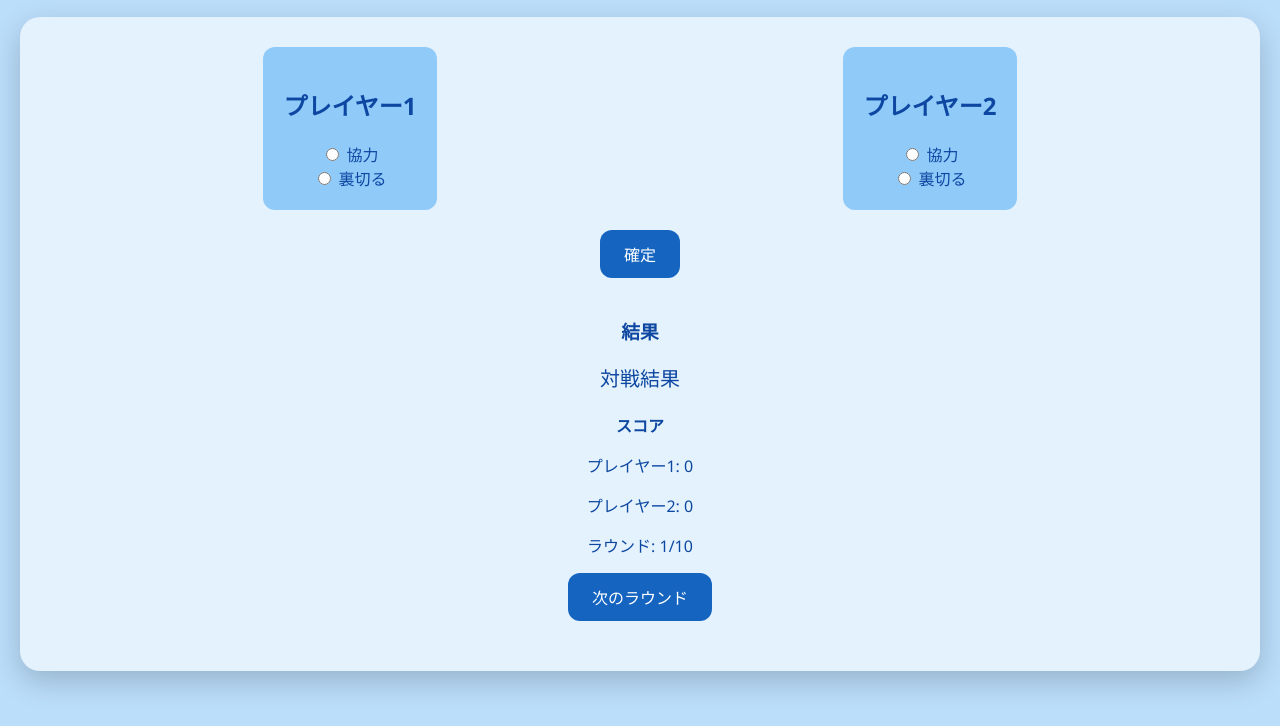
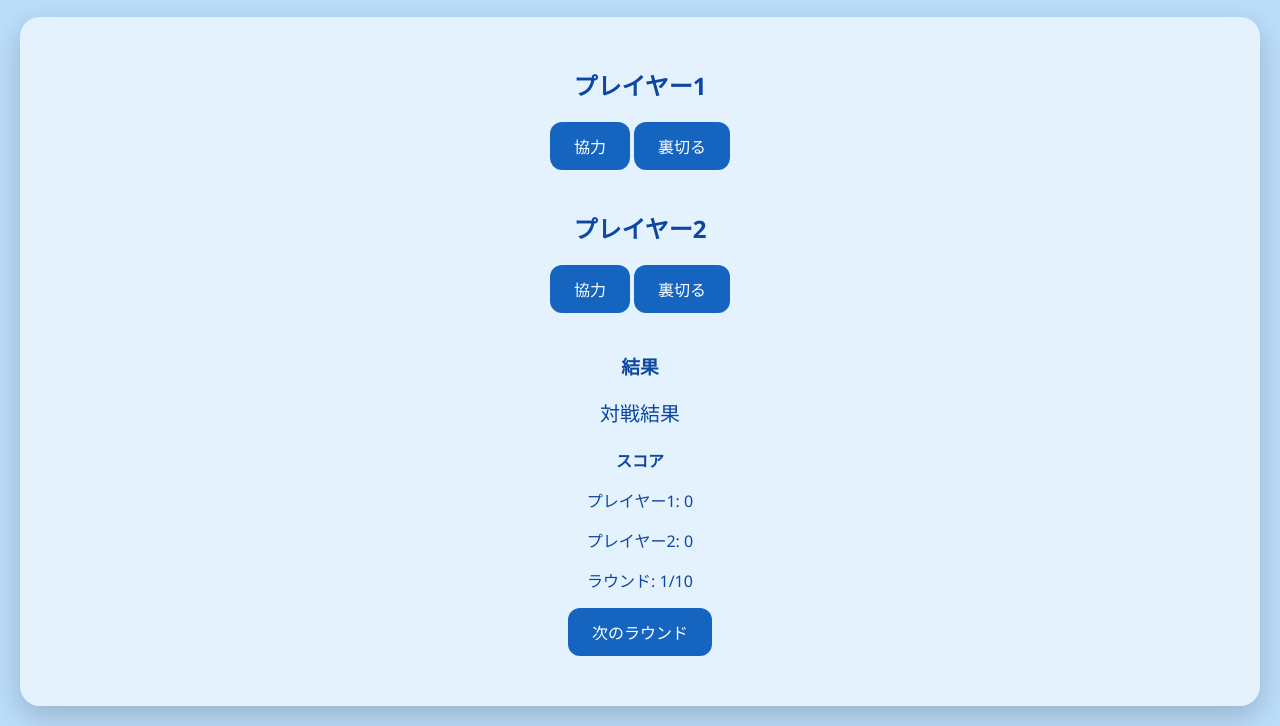
Before and after one commit to 0014des/syuzin, a plain HTML site: page index.html in a window 1280 px wide. Shown: the part 90-816 px from the top of the page. Drawn offline with Linux system fonts and the light colour scheme.

Commit message:
Update index.html

```diff
--- a/index.html
+++ b/index.html
@@ -10,25 +10,13 @@
   <h1>囚人のジレンマ</h1>
 
   <div id="game">
-    <div class="players">
-      <div class="player">
-        <h2>プレイヤー1</h2>
-        <input id="p1-coop" type="radio" name="p1-choice" value="collaborate">
-        <label for="p1-coop">協力</label><br>
-        <input id="p1-betray" type="radio" name="p1-choice" value="betray">
-        <label for="p1-betray">裏切る</label>
-      </div>
+    <h2>プレイヤー1</h2>
+    <button id="p1-coop">協力</button>
+    <button id="p1-betray">裏切る</button>
 
-      <div class="player">
-        <h2>プレイヤー2</h2>
-        <input id="p2-coop" type="radio" name="p2-choice" value="collaborate">
-        <label for="p2-coop">協力</label><br>
-        <input id="p2-betray" type="radio" name="p2-choice" value="betray">
-        <label for="p2-betray">裏切る</label>
-      </div>
-    </div>
-
-    <button id="confirm">確定</button>
+    <h2>プレイヤー2</h2>
+    <button id="p2-coop">協力</button>
+    <button id="p2-betray">裏切る</button>
 
     <h3>結果</h3>
     <div id="result">対戦結果</div>
@@ -40,7 +28,6 @@
     <p>ラウンド: <span id="round">1</span>/10</p>
 
     <button id="next-round">次のラウンド</button>
-
     <div id="game-over" class="hidden">
       <h2>ゲームオーバー</h2>
       <p>最終スコア</p>
```
